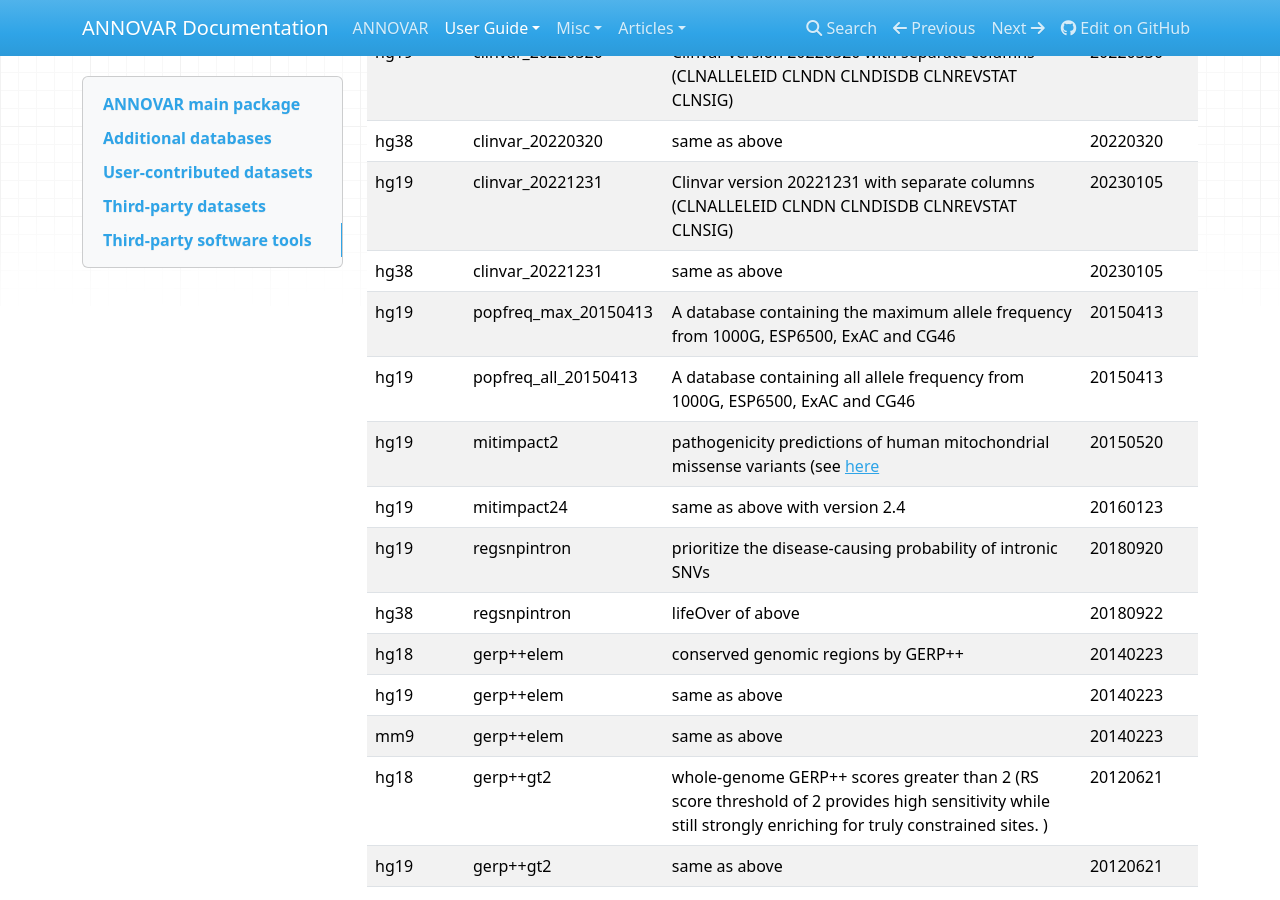
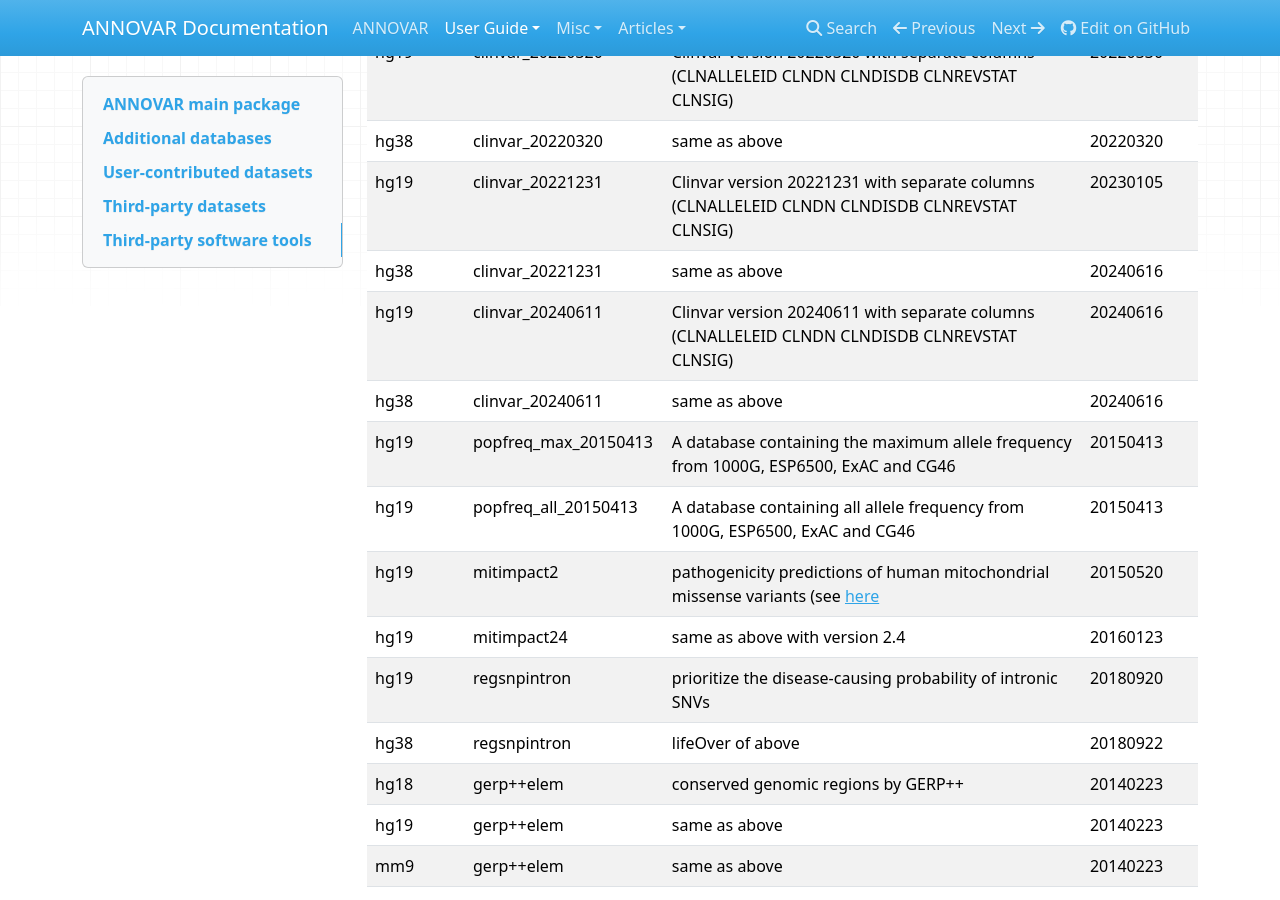
Before and after one commit to WGLab/doc-ANNOVAR, an MkDocs documentation site: the page built from docs/user-guide/download.md, in a window 1280 px wide and 900 px high, scrolled down 12216 px. Built offline with MkDocs 1.6.1, drawn with Linux system fonts in a browser that asks for light colours; nearby versions of some CDN libraries; comment, search, counter and statistics services are not loaded.

Commit message:
Update download.md

```diff
--- a/docs/user-guide/download.md
+++ b/docs/user-guide/download.md
@@ -236,7 +236,9 @@ NOTE: several whole-genome databases (cadd, cadd13, fathmm, dann, eigen, gerp++,
 | hg19 | clinvar_20220320 |  Clinvar version 20220320 with separate columns (CLNALLELEID CLNDN CLNDISDB CLNREVSTAT CLNSIG) | 20220330 |
 | hg38 | clinvar_20220320 |  same as above | 20220320 |
 | hg19 | clinvar_20221231 |  Clinvar version 20221231 with separate columns (CLNALLELEID CLNDN CLNDISDB CLNREVSTAT CLNSIG) | 20230105 |
-| hg38 | clinvar_20221231 |  same as above | 20230105 |
+| hg38 | clinvar_20221231 |  same as above | 20240616 |
+| hg19 | clinvar_20240611 |  Clinvar version 20240611 with separate columns (CLNALLELEID CLNDN CLNDISDB CLNREVSTAT CLNSIG) | 20240616 |
+| hg38 | clinvar_20240611 |  same as above | 20240616 |
 | hg19 | popfreq_max_20150413 |  A database containing the maximum allele frequency from 1000G, ESP6500, ExAC and CG46 | 20150413 |
 | hg19 | popfreq_all_20150413 |  A database containing all allele frequency from 1000G, ESP6500, ExAC and CG46  | 20150413 |
 | hg19 | mitimpact2 | pathogenicity predictions of human mitochondrial missense variants (see [here](http://www.ncbi.nlm.nih.gov/m/pubmed/25516408/)  | 20150520 |
```
